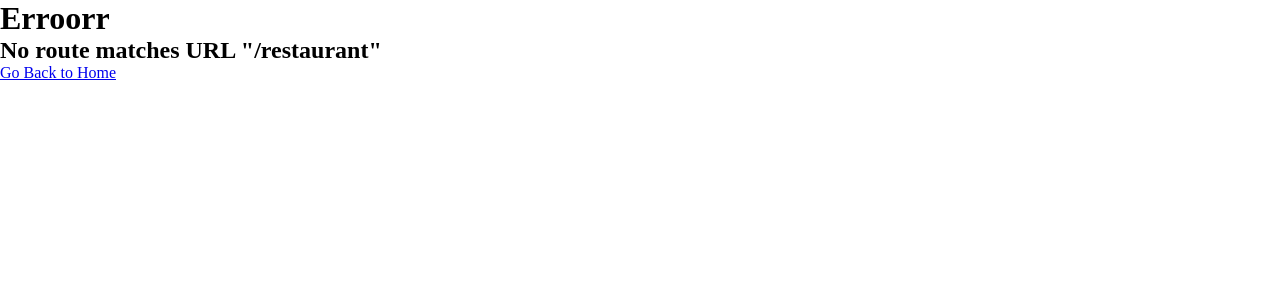
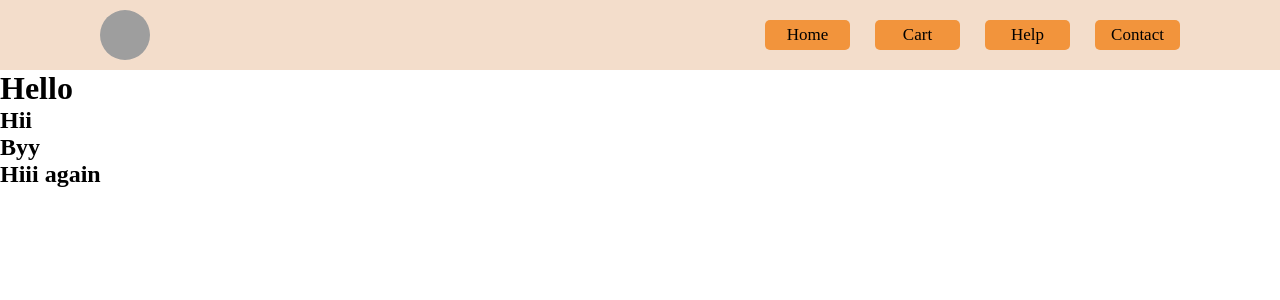
Before and after one commit to ayushdev351/Snippets, a React (Vite) app in the folder 3/: page /restaurant in a window 1280 px wide. Shown: the top 300 px of the page. Built offline with nearby package versions, Linux system fonts and the light colour scheme; no server answers; grey boxes are pictures that could not be loaded.

Commit message:
fetched seperate restaurant data

```diff
--- a/3/App.js
+++ b/3/App.js
@@ -8,6 +8,8 @@ import Contact from "./components/Contact";
 import Cart from "./components/Cart"
 import Help from "./components/Help"
 import Error from "./components/Error";
+
+import Restaurant from "./components/Restaurant";
 
 import "./styles.css";
 
@@ -41,6 +43,10 @@ const router = createBrowserRouter([
                 path: "/cart",
                 element: <Cart/>
             },
+            {
+                path : "/restaurant",
+                element: <Restaurant/>
+            }
         ],
         errorElement : <Error/>
     },
--- /dev/null
+++ b/3/components/Restaurant.js
@@ -0,0 +1,27 @@
+import {useState, useEffect} from "react"
+
+const Restaurant = () => {
+
+    const [resData, setResData] = useState(null);
+
+    useEffect(() => {
+        fetchData();
+    }, []);
+
+    const fetchData = async() => {
+        const data = await fetch("https://www.swiggy.com/dapi/menu/pl?page-type=REGULAR_MENU&complete-menu=true&lat=28.642996778080303&lng=77.37636666744947&restaurantId=183389&submitAction=ENTER");
+        const json = await data.json();
+        console.log(json);
+    }
+
+    return(
+        <div>
+            <h1>Hello</h1>
+            <h2>Hii</h2>
+            <h2>Byy</h2>
+            <h2>Hiii again</h2>
+        </div>
+    )
+}
+
+export default Restaurant;
--- a/3/styles.css
+++ b/3/styles.css
@@ -43,8 +43,9 @@
 }
 
 .nav-item a.active{
-    color : rgb(79, 77, 77);
-    font-weight: 500;
+    border-bottom: solid 2px white;
+    border-bottom-left-radius: 2px;
+    border-bottom-right-radius: 2px;
 }
 
 /* card */
```
